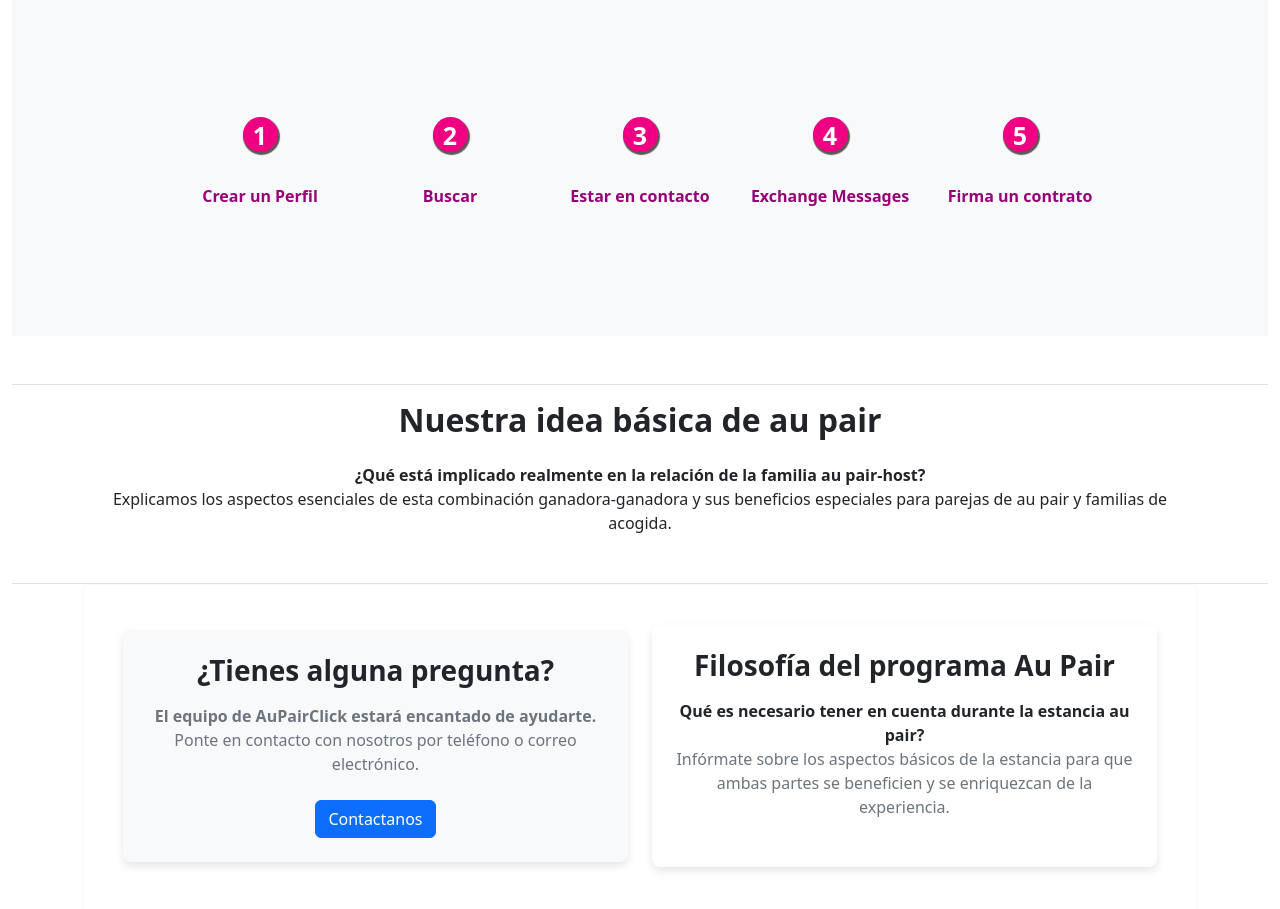
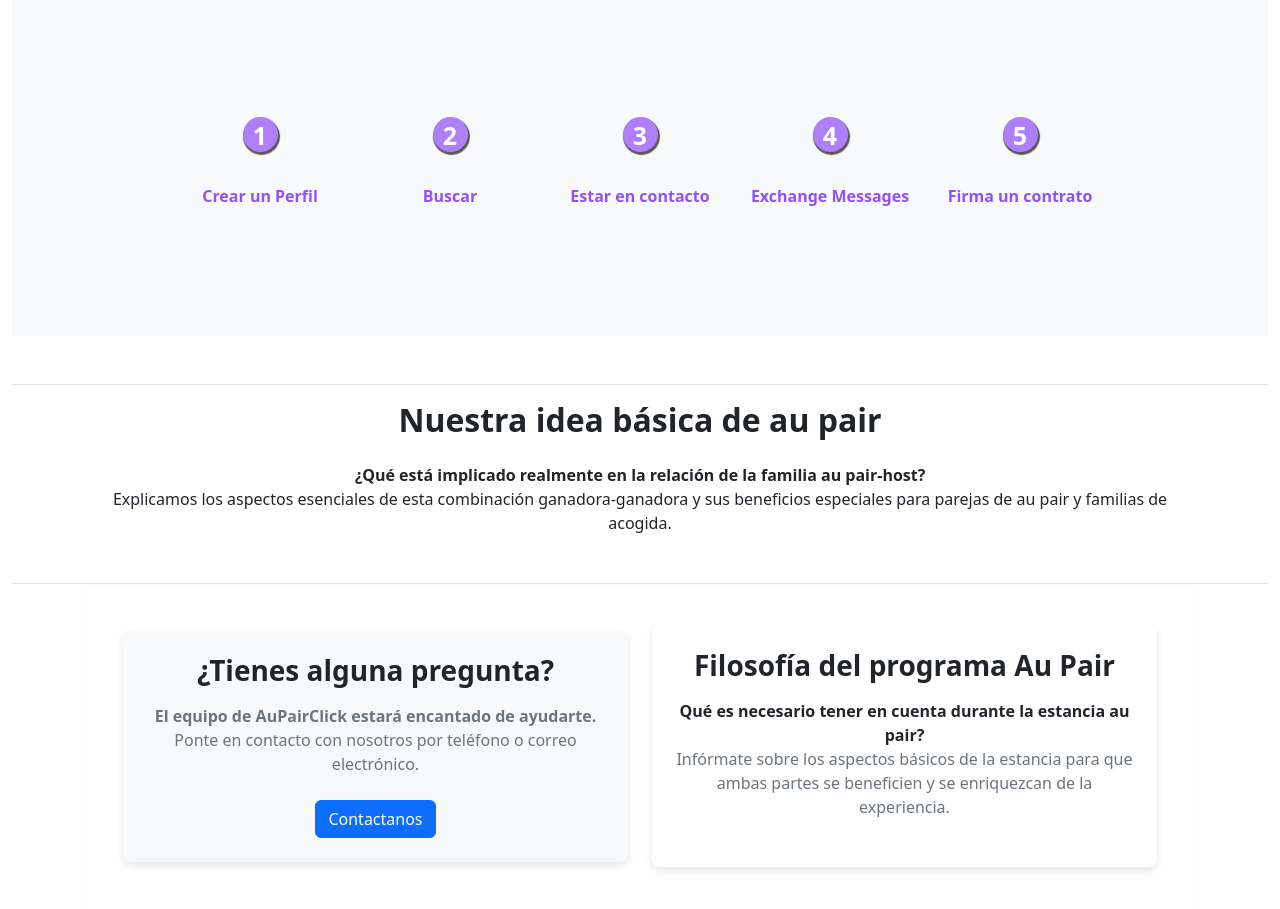
Before and after one commit to AuPairMexicoTi/AuPairClick_FrontEnd, a Vue app in the folder aupaircl/: page /Inicio in a window 1280 px wide. Shown: the part 1303-2212 px from the top of the page. Built offline with nearby package versions, Linux system fonts and the light colour scheme.

Commit message:
[UPD] Information fuction

```diff
--- a/aupaircl/src/utils/languajes/locales/en.json
+++ b/aupaircl/src/utils/languajes/locales/en.json
@@ -50,12 +50,12 @@
 
 "//FeatureSection": "",
 
-"meetAupairTitle": "Encuentra Au Pairs",
-"conectAuPair":"Conecta con au pairs de todo el mundo y vive una experiencia intercultural única.",
-"familyTitle": "Familias Anfitrionas",
-"searchFamily":"Busca familias anfitrionas que te den la bienvenida y te ofrezcan un hogar en el extranjero.",
-"countryTitle":"21 Paises",
-"discoverPrograms":"Descubre programas de au pair en 21 países diferentes y encuentra el destino perfecto para ti.",
+"meetAupairTitle": "Find Au Pairs",
+"conectAuPair":"Connect with au pairs from all over the world and live a unique intercultural experience.",
+"familyTitle": "Host Families",
+"searchFamily":"Look for host families who will welcome you and offer you a home abroad.",
+"countryTitle":"21 Countries",
+"discoverPrograms":"Discover au pair programs in 21 different countries and find the perfect destination for you.",
 "whatGet":"What do you get?",
 "selectionBig":"The largest selection of au pairs and families on the Internet.",
 "contactRegister":"Immediate contact after registration.",
--- a/aupaircl/src/views/FeatureFuction/FeatureFuction.vue
+++ b/aupaircl/src/views/FeatureFuction/FeatureFuction.vue
@@ -62,13 +62,13 @@
     width: 35px;
     color: #fff;
     font-size: 25px;
-    background-color: #EF0082;
+    background-color: rgb(175 126 249);
     border-radius: 50%;
     box-shadow: 1px 2px 1px 1px #5D5854;
     display: inline-block;
   }
 
   .morad {
-    color: #980079 !important;
+    color:rgb(148 78 252) !important;
   }
   </style>
```
